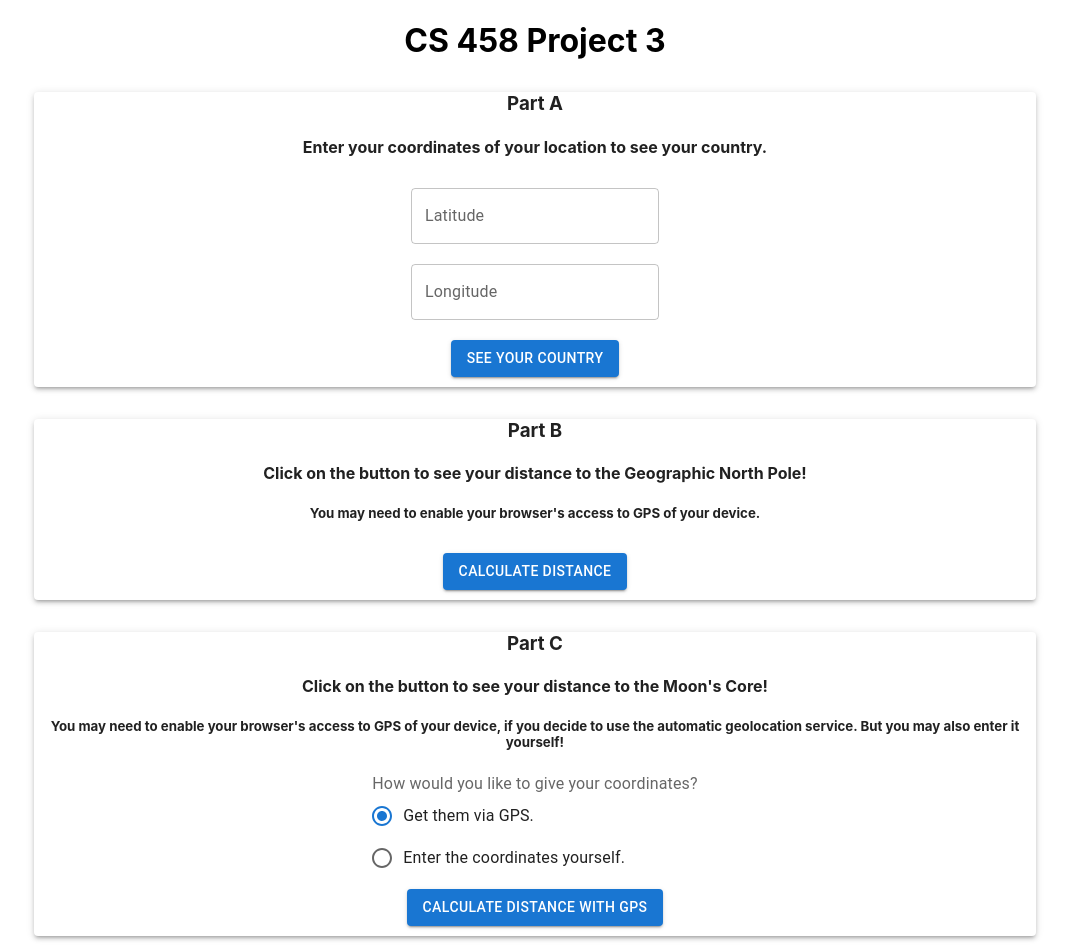
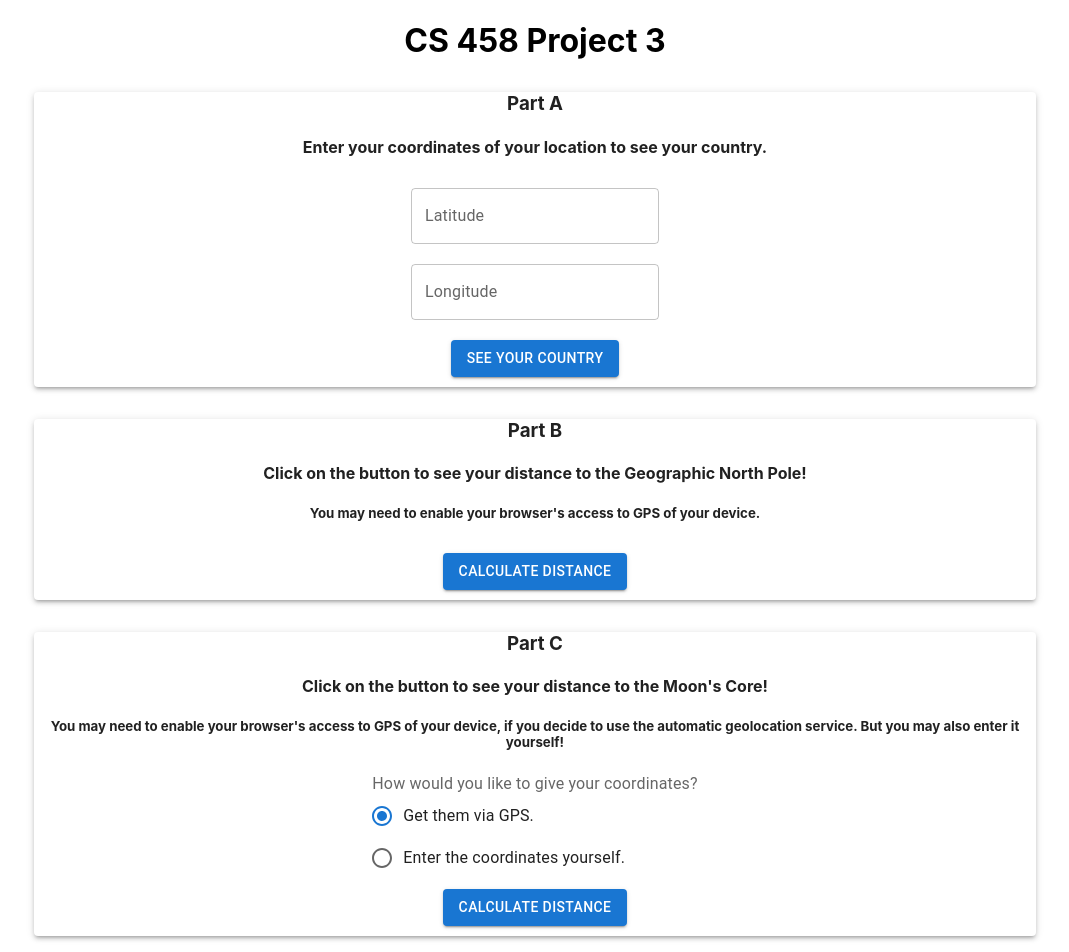
Before and after one commit to burakyuslu/CS458-Project-3, a React (Create React App) app in the folder cs458-project-3/: page / in a window 1280 px wide. Shown: the top 952 px of the page, without its empty margins (105-1174 px from the left). Built offline with nearby package versions, Linux system fonts and the light colour scheme.

Commit message:
part c initial implementation 4

```diff
--- a/cs458-project-3/src/App.js
+++ b/cs458-project-3/src/App.js
@@ -128,7 +128,7 @@ function App() {
                </FormControl> <br/>
 
                { part3SelectedRadio &&
-                  <Button variant="contained" onClick={calculatePartCGPS} data-testid="part-c-button-1" style={{margin:"1%"}}>Calculate Distance With GPS</Button>
+                  <Button variant="contained" onClick={calculatePartCGPS} data-testid="part-c-button-1" style={{margin:"1%"}}>Calculate Distance</Button>
                }
                { !part3SelectedRadio &&
                   <Button variant="contained" onClick={calculatePartCEnter} data-testid="part-c-button-2" style={{margin:"1%"}}>Calculate Distance</Button>
```
